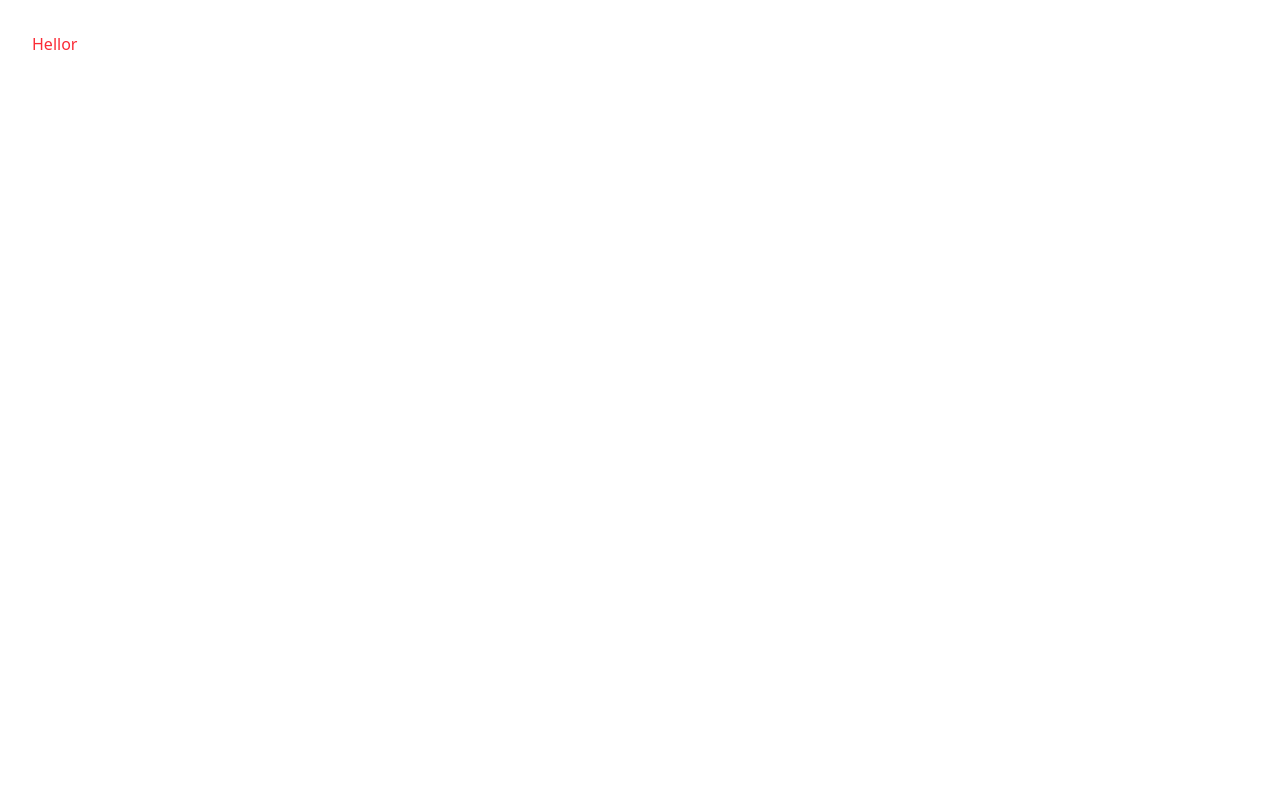
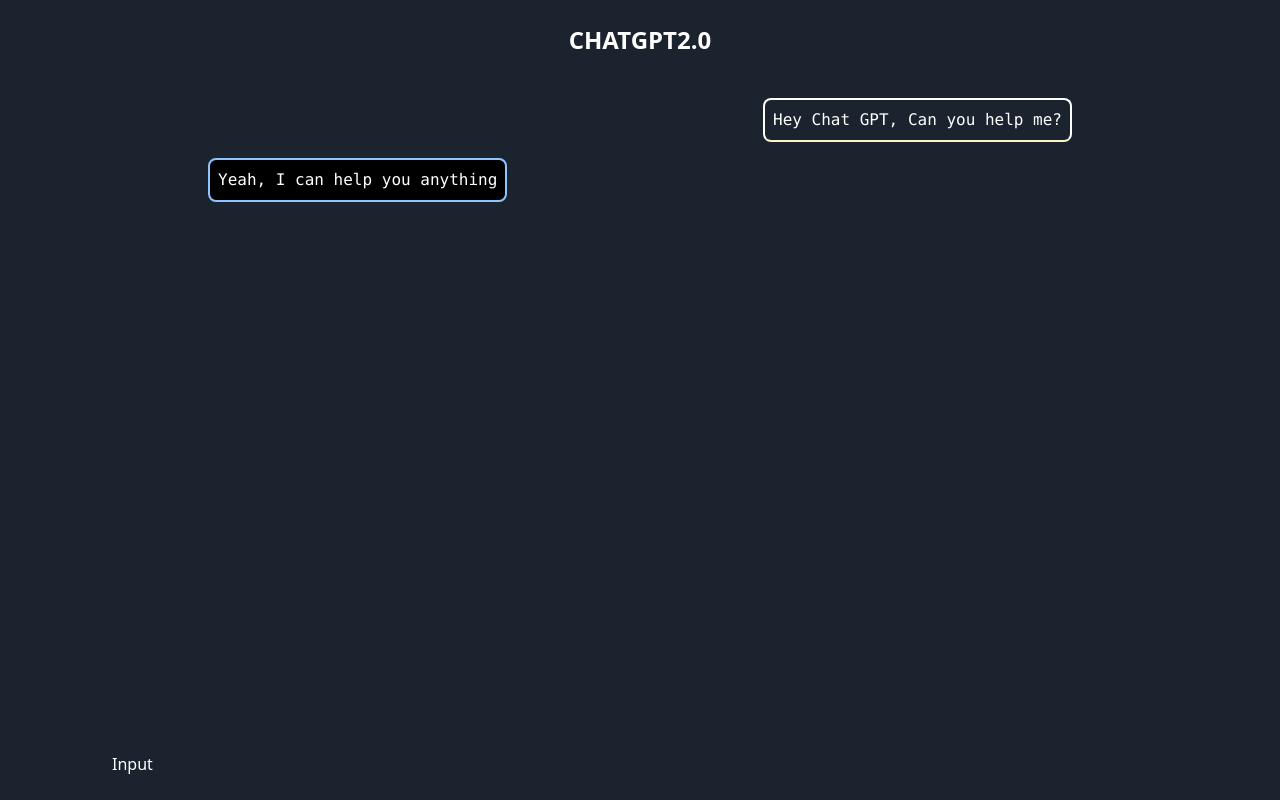
Before and after one commit to droidbg/EchoAI, a React (Vite) app in the folder client/: page / in a window 1280 px wide. Built offline with nearby package versions, Linux system fonts and the light colour scheme.

Commit message:
add. chatbody basic styling

```diff
--- a/client/src/App.tsx
+++ b/client/src/App.tsx
@@ -1,8 +1,17 @@
+import ChatBody from "./components/ChatBody";
+
 function App() {
   return (
-    <>
-      <div className="p-8 text-red-500">Hellor</div>
-    </>
+    <div className="bg-[#1A232E] h-screen py-6 relative sm:px-28 text-white overflow-hidden flex flex-col justify-between align-middle">
+      {/* Header */}
+      <div className="uppercase font-bold text-2xl text-center">ChatGPT2.0</div>
+      {/* Body */}
+      <div className="h-[90%] overflow-auto w-full max-w-4xl min-w-[20rem] py-8 px-4 self-center">
+        <ChatBody />
+      </div>
+      {/* Input */}
+      <div>Input </div>
+    </div>
   );
 }
 
--- /dev/null
+++ b/client/src/components/ChatBody.tsx
@@ -0,0 +1,21 @@
+const ChatBody = () => {
+  return (
+    <div className="flex flex-col gap-4">
+      {/* Client Message */}
+      <div className="border-b-amber-100 border-2 break-words rounded-lg p-2  self-end max-w-[80%]">
+        <pre>
+          <span>Hey Chat GPT, Can you help me?</span>
+        </pre>
+      </div>
+
+      {/* AI MESSAGE */}
+      <div className="border-blue-300 border-2 overflow-ellipsis break-words rounded-lg p-2 bg-black self-start max-w-[80%]">
+        <pre>
+          <span>Yeah, I can help you anything</span>
+        </pre>
+      </div>
+    </div>
+  );
+};
+
+export default ChatBody;
```
